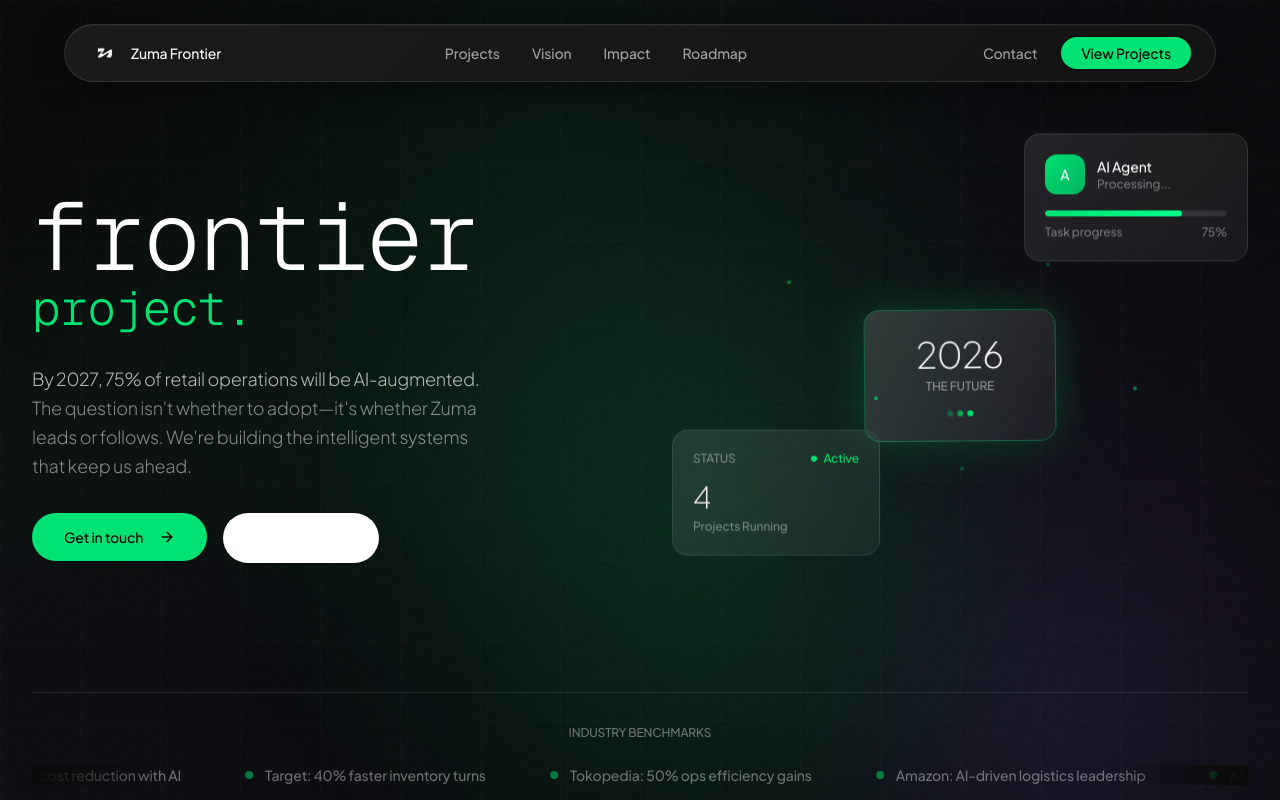
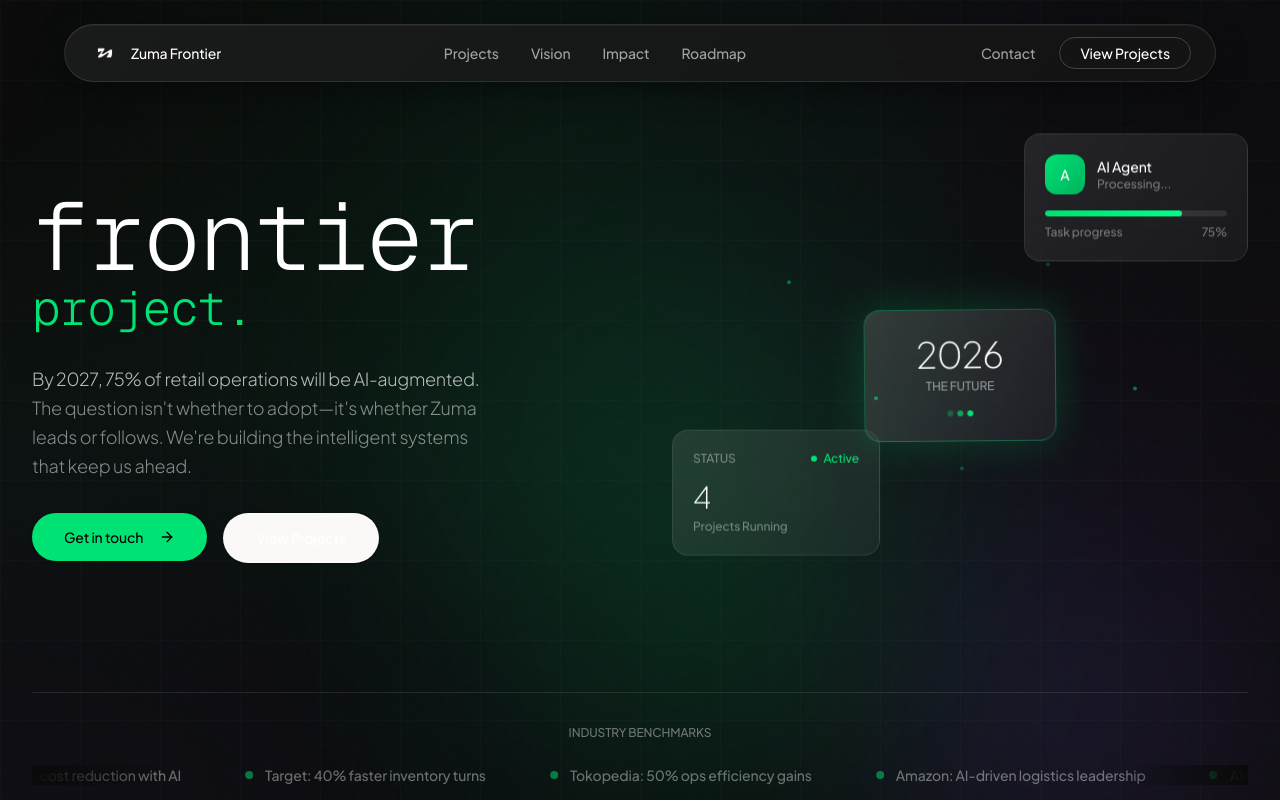
Before and after one commit to database-zuma/zuma-frontier-project, a Next.js app: page / in a window 1280 px wide. Shown: the top 800 px of the page. Built offline with nearby package versions, Linux system fonts and the light colour scheme.

Commit message:
fix View Projects button to dark outline style + change white backgrounds to matte #faf9f7

```diff
--- a/app/globals.css
+++ b/app/globals.css
@@ -6,8 +6,8 @@
   --zuma-green-dark: #00b35f;
   --zuma-green-light: #00FF88;
 
-  /* Light Theme */
-  --background: #ffffff;
+  /* Light Theme - Matte off-white, not pure white */
+  --background: #faf9f7;
   --foreground: #1a1a1a;
 
   /* Text Colors */
--- a/components/Navbar.tsx
+++ b/components/Navbar.tsx
@@ -72,7 +72,8 @@ export function Navbar() {
             </a>
             <Button
               size="sm"
-              className="bg-[#00E273] hover:bg-[#00FF88] text-black text-sm font-medium rounded-full px-5 h-8 transition-all duration-200 hover:shadow-lg hover:shadow-[#00E273]/20"
+              variant="outline"
+              className="bg-transparent border border-white/20 text-white hover:bg-white/5 hover:border-white/40 text-sm font-medium rounded-full px-5 h-8 transition-all duration-200"
             >
               View Projects
             </Button>
--- a/components/sections/Impact.tsx
+++ b/components/sections/Impact.tsx
@@ -41,7 +41,7 @@ const stats = [
 
 export function Impact() {
   return (
-    <section className="relative py-32 overflow-hidden bg-white">
+    <section className="relative py-32 overflow-hidden bg-[#faf9f7]">
       {/* Subtle background */}
       <div className="absolute inset-0 bg-gradient-to-b from-white via-gray-50/30 to-white" />
 
--- a/components/sections/Roadmap.tsx
+++ b/components/sections/Roadmap.tsx
@@ -32,7 +32,7 @@ const phases = [
 
 export function Roadmap() {
   return (
-    <section id="roadmap" className="relative py-32 overflow-hidden bg-white">
+    <section id="roadmap" className="relative py-32 overflow-hidden bg-[#faf9f7]">
       {/* Subtle background */}
       <div className="absolute inset-0 bg-gradient-to-b from-white via-gray-50/30 to-white" />
 
--- a/components/sections/Vision.tsx
+++ b/components/sections/Vision.tsx
@@ -41,7 +41,7 @@ const visionCards = [
 
 export function Vision() {
   return (
-    <section className="relative py-32 overflow-hidden bg-white">
+    <section className="relative py-32 overflow-hidden bg-[#faf9f7]">
       {/* Light section background with subtle gradient */}
       <div className="absolute inset-0 bg-gradient-to-b from-white via-gray-50/50 to-white" />
 
```
Also changed, not shown: Screenshot 2026-01-31 224731.png (added), 17 other files (tests, documents, lock files or other folders).
